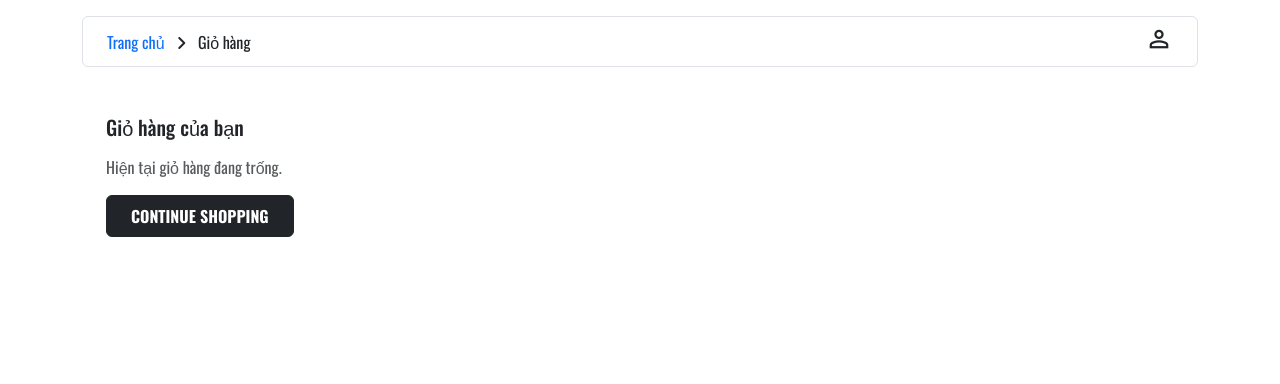
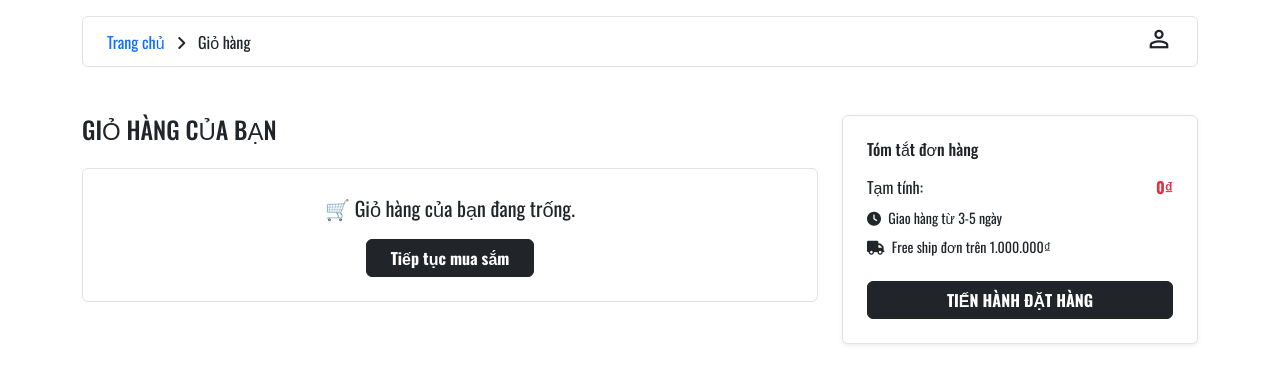
Before and after one commit to vinh047/Webbanquanao, a PHP site: page /layout/cart.php in a window 1280 px wide. Shown: the top 384 px of the page. Run offline with PHP 8.4, Linux system fonts and the light colour scheme.

Commit message:
Update add to cart

```diff
--- a/assets/js/cart.js
+++ b/assets/js/cart.js
@@ -1,72 +1,64 @@
 document.addEventListener("DOMContentLoaded", function () {
-    const cartItemsContainer = document.getElementById("cart-items");
     const cart = JSON.parse(localStorage.getItem("cart")) || [];
+    const cartItems = document.getElementById("cart-items");
+    const totalPriceEl = document.getElementById("total-price");
+    if (cart.length === 0) {
+        cartItems.innerHTML = `
+          <div class="p-4 border rounded text-center">
+            <p class="mb-3 fs-5">🛒 Giỏ hàng của bạn đang trống.</p>
+            <a href="/Webbanquanao/index.php" class="btn btn-dark px-4 fw-bold">Tiếp tục mua sắm</a>
+          </div>
+        `;
 
-    if (cart.length === 0) {
-        return; // Giữ nguyên nội dung "giỏ hàng đang trống"
-    }
-
-    let html = `
-        <table class="table table-bordered align-middle">
-            <thead class="table-dark">
-                <tr>
-                    <th>Tên sản phẩm</th>
-                    <th>Đơn giá</th>
-                    <th>Số lượng</th>
-                    <th>Thành tiền</th>
-                    <th>Xóa</th>
-                </tr>
-            </thead>
-            <tbody>
-    `;
-
-    let tongTien = 0;
+        // Ẩn phần tổng giá nếu cần
+        if (totalPriceEl) totalPriceEl.textContent = "0₫";
+        return;
+      }
+    let total = 0;
 
     cart.forEach((item, index) => {
-        const thanhTien = item.price * item.quantity;
-        tongTien += thanhTien;
+      const itemTotal = item.price * item.quantity;
+      total += itemTotal;
 
-        html += `
-            <tr>
-                <td>${item.name}</td>
-                <td>${item.price.toLocaleString('vi-VN')} VND</td>
-                <td>${item.quantity}</td>
-                <td>${thanhTien.toLocaleString('vi-VN')} VND</td>
-                <td>
-                    <button class="btn btn-sm btn-outline-danger" onclick="removeItem(${index})">
-                        <i class="fa fa-trash"></i>
-                    </button>
-                </td>
-            </tr>
-        `;
+      const div = document.createElement("div");
+      div.className = "d-flex border-bottom py-3 align-items-center";
+
+      div.innerHTML = `
+        <img src="${item.image || '/Webbanquanao/assets/img/sanpham/sp1.jpg'}" class="me-3 rounded" style="width: 100px; height: 100px; object-fit: cover;">
+        <div class="flex-grow-1">
+          <h6>${item.name}</h6>
+          <p class="mb-1">Color: ${item.color || 'đen'} &nbsp;&nbsp;&nbsp; Size: ${item.size || 'L'}</p>
+          <p class="fw-bold text-danger mb-1">${item.price.toLocaleString()}₫</p>
+          <div class="input-group input-group-sm" style="width: 100px;">
+            <button class="btn btn-outline-secondary" onclick="updateQty(${index}, -1)">-</button>
+            <input type="text" class="form-control text-center" value="${item.quantity}" readonly>
+            <button class="btn btn-outline-secondary" onclick="updateQty(${index}, 1)">+</button>
+          </div>
+        </div>
+        <button class="btn btn-link text-danger ms-3" onclick="removeItem(${index})">
+          <i class="fa fa-trash"></i>
+        </button>
+      `;
+
+      cartItems.appendChild(div);
     });
 
-    html += `
-            </tbody>
-            <tfoot>
-                <tr>
-                    <td colspan="3" class="text-end"><strong>Tổng cộng:</strong></td>
-                    <td colspan="2"><strong>${tongTien.toLocaleString('vi-VN')} VND</strong></td>
-                </tr>
-            </tfoot>
-        </table>
-        <button class="btn btn-danger mt-2" onclick="clearCart()">Xóa toàn bộ giỏ hàng</button>
-        <a href="../index.php" class="btn btn-secondary mt-2 ms-2">Tiếp tục mua hàng</a>
-    `;
+    totalPriceEl.textContent = total.toLocaleString() + "₫";
+  });
 
-    cartItemsContainer.innerHTML = html;
-});
+  // Cập nhật số lượng
+  function updateQty(index, delta) {
+    const cart = JSON.parse(localStorage.getItem("cart")) || [];
+    cart[index].quantity += delta;
+    if (cart[index].quantity <= 0) cart.splice(index, 1);
+    localStorage.setItem("cart", JSON.stringify(cart));
+    location.reload(); // Tải lại trang để cập nhật
+  }
 
-function clearCart() {
-    if (confirm("Bạn có chắc muốn xóa toàn bộ giỏ hàng không?")) {
-        localStorage.removeItem("cart");
-        location.reload();
-    }
-}
-
-function removeItem(index) {
+  // Xoá sản phẩm
+  function removeItem(index) {
     const cart = JSON.parse(localStorage.getItem("cart")) || [];
     cart.splice(index, 1);
     localStorage.setItem("cart", JSON.stringify(cart));
     location.reload();
-}
+  }
--- a/layout/cart.php
+++ b/layout/cart.php
@@ -39,17 +39,34 @@ echo '
     </div>
 
     <!-- Nội dung giỏ hàng -->
-    <div class="container-md mt-4">
-        <div class="p-4">
-            <h5 class="mb-3">Giỏ hàng của bạn</h5>
-            <div id="cart-items">
-            <p class="text-muted">Hiện tại giỏ hàng đang trống.</p>
-            <a href="../index.php" class="btn btn-dark px-4 py-2 text-uppercase fw-bold">
-                Continue Shopping
-            </a>
-            </div>
-        </div>
-    </div>
+
+         <div class="container my-5">
+           <div class="row">
+
+             <!-- Giỏ hàng bên trái -->
+
+             <div class="col-lg-8">
+               <h4 class="mb-4">GIỎ HÀNG CỦA BẠN</h4>
+               <div id="cart-items"></div>
+             </div>
+
+             <!-- Tóm tắt đơn hàng bên phải -->
+
+             <div class="col-lg-4">
+               <div class="border p-4 rounded shadow-sm">
+                 <h6 class="mb-3">Tóm tắt đơn hàng</h6>
+                 <div class="d-flex justify-content-between mb-2">
+                   <span>Tạm tính:</span>
+                   <strong class="text-danger" id="total-price">0₫</strong>
+                 </div>
+                 <p class="small mb-2"><i class="fa fa-clock me-1"></i> Giao hàng từ 3-5 ngày</p>
+                 <p class="small mb-4"><i class="fa fa-truck me-1"></i> Free ship đơn trên 1.000.000₫</p>
+                 <button class="btn btn-dark w-100 fw-bold">TIẾN HÀNH ĐẶT HÀNG</button>
+               </div>
+             </div>
+           </div>
+         </div>
+
 </body>
 ';
 ?>
```
Also changed, not shown: assets/css/cart.css (added, +8 -0 lines), assets/js/xulyFIlter.js (+0 -13 lines).
